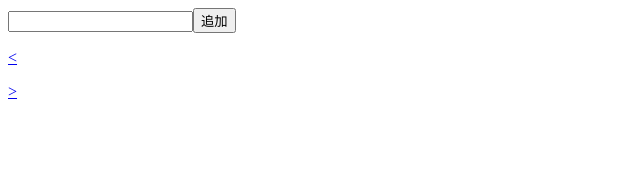
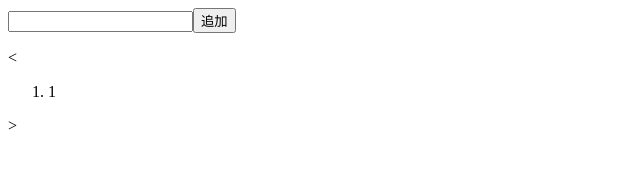
Before and after one commit to mKasa-lei/react_2-todo, a React (Create React App) app in the folder week2/: page / in a window 1280 px wide. Shown: the top 184 px of the page, without its empty margins (0-640 px from the left). Built offline with nearby package versions, Linux system fonts and the light colour scheme.

Commit message:
ページネーション１０件ごと完了、表示は未完成。

```diff
--- a/week2/src/index.tsx
+++ b/week2/src/index.tsx
@@ -17,7 +17,7 @@ const Todo: React.FC = () => {
   const getDate: Function = () => {
     const now = new Date();
     const year = now.getFullYear();
-    const mon = now.getMonth() + 1; //１を足すこと
+    const mon = now.getMonth() + 1;
     const day = now.getDate();
     const hour = now.getHours();
     const min = now.getMinutes();
@@ -125,6 +125,7 @@ type PropsTodoList = {
 };
 const TodoList: React.FC<PropsTodoList> = (props) => {
   const list = props.todoList.map((content, i) => {
+    console.log(Math.floor(i/10+1))
     return (
       <li key={i} className={props.current === i ? "active" : "none"}>
         <span>{props.date}</span>
@@ -173,48 +174,28 @@ type PropsPagination = {
   current: number;
 };
 const Pagination: React.FC<PropsPagination> = (props) => {
-  var currentlist = props.todoList;
-  if (props.todoList.length > 5) {
-    if (props.current < 2) {
-      currentlist = props.todoList.filter((content, i) => {
-        return i < 5;
-      });
-    } else if (props.current > 7) {
-      currentlist = props.todoList.filter((content, i) => {
-        return i > 4;
-      });
-    } else if (
-      props.todoList[props.current - 2] &&
-      props.todoList[props.current + 2]
-    ) {
-      currentlist = props.todoList.filter((content, i) => {
-        return i > props.current - 3 && i < props.current + 3;
-      });
-    } else {
-      currentlist = props.todoList.filter((content, i) => {
-        return props.current - 5 < i;
-      });
-    }
-  }
 
-  const list = props.todoList.map((content, i) => {
+const paginations=Math.floor((props.todoList.length/10)+1);
+
+const paginationList=Array(paginations).fill(null);
+
+
+  const list = paginationList.map((content, i) => {
     return (
-      <li key={i}>
-        <a href="#" onClick={() => props.pushNumber(i)}>
+      <li key={i} onClick={() => props.pushNumber(i)}>
           {i + 1}
-        </a>
       </li>
     );
   });
   return (
     <div>
-      <a href="#" onClick={() => props.pushPrev()}>
+      <span onClick={() => props.pushPrev()}>
         &lt;
-      </a>
+      </span>
       <ol>{list}</ol>
-      <a href="#" onClick={() => props.pushNext()}>
+      <span onClick={() => props.pushNext()}>
         &gt;
-      </a>
+      </span>
     </div>
   );
 };
```
